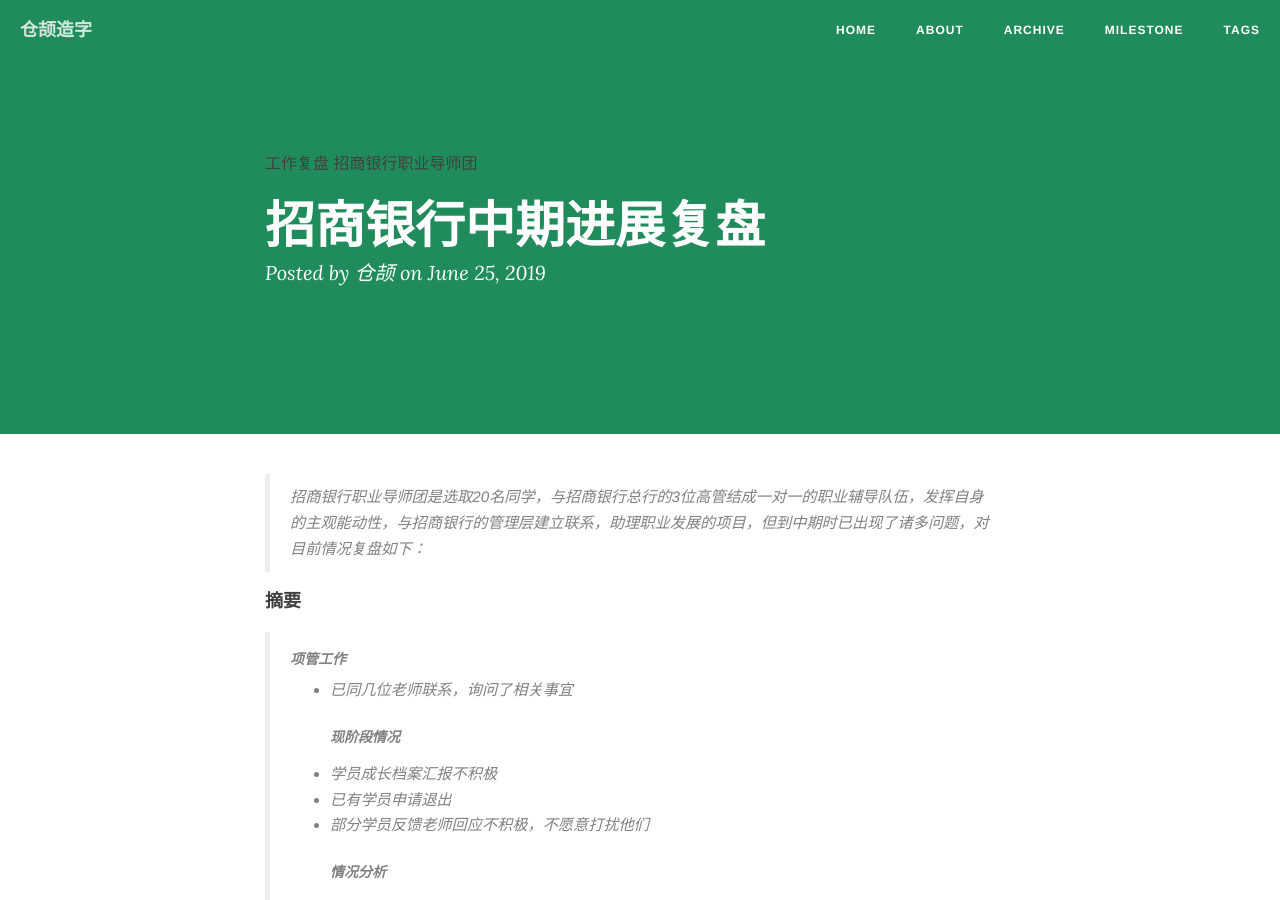
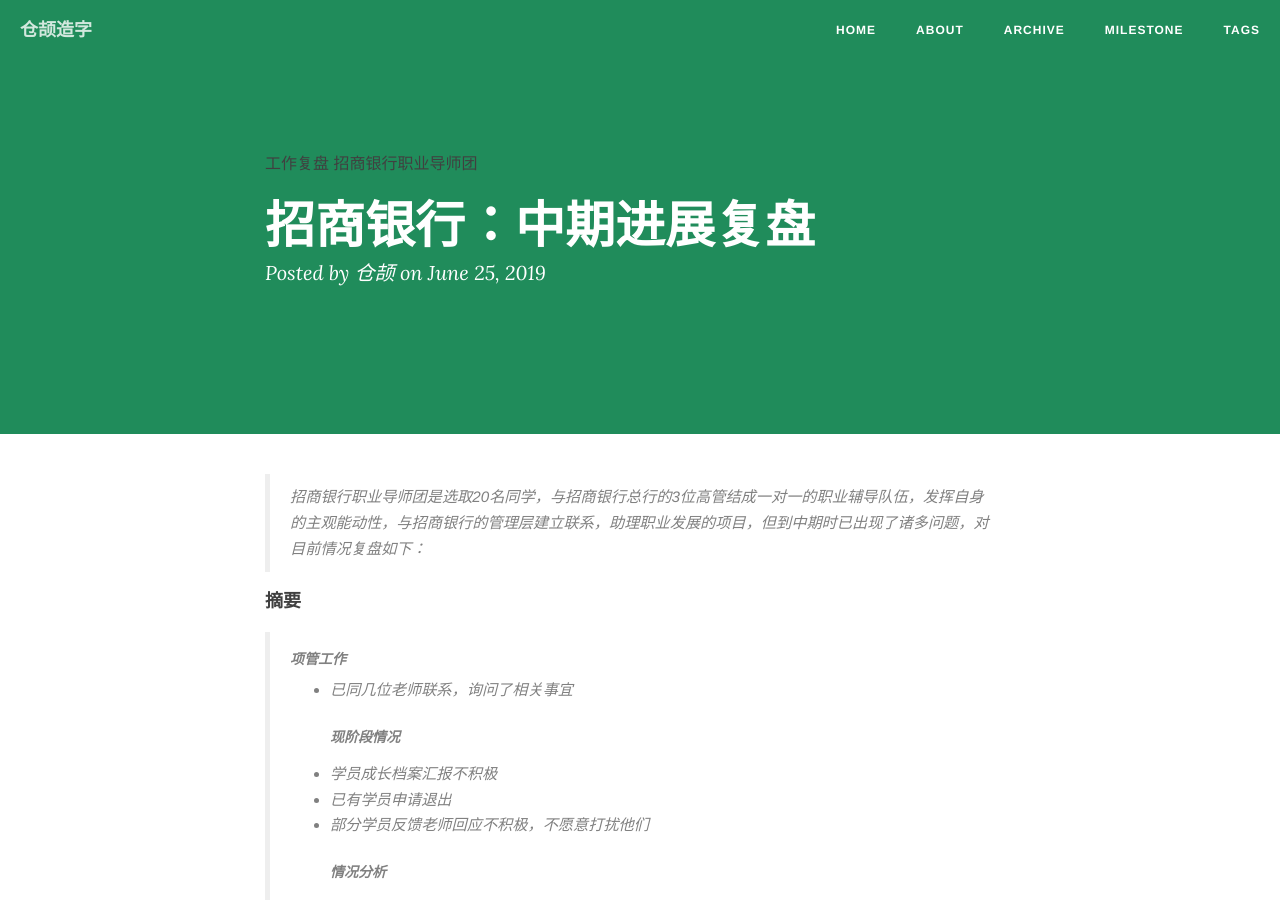
Before and after one commit to creatletter/Dalio, a Jekyll site: the page built from _posts/2019-06-25-招行情况汇报.md, in a window 1280 px wide and 900 px high. Built offline with Jekyll 4.4.1, drawn with Linux system fonts in a browser that asks for light colours; nearby versions of some CDN libraries; comment, search, counter and statistics services are not loaded.

```diff
--- a/_posts/2019-06-25-招行情况汇报.md
+++ b/_posts/2019-06-25-招行情况汇报.md
@@ -1,6 +1,6 @@
 ---
 layout: post
-title: 招商银行中期进展复盘
+title: 招商银行：中期进展复盘
 date: 2019-06-25
 categories: 工作复盘
 tags: [工作复盘,招商银行职业导师团]
```
